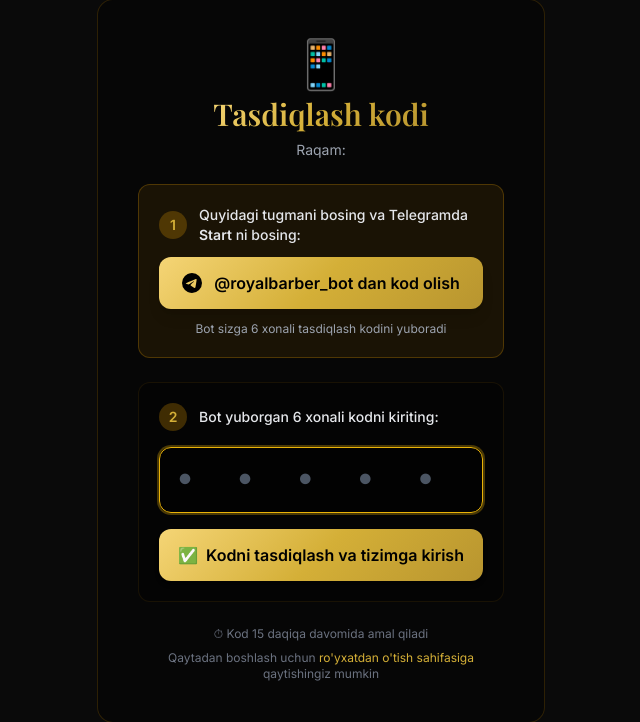
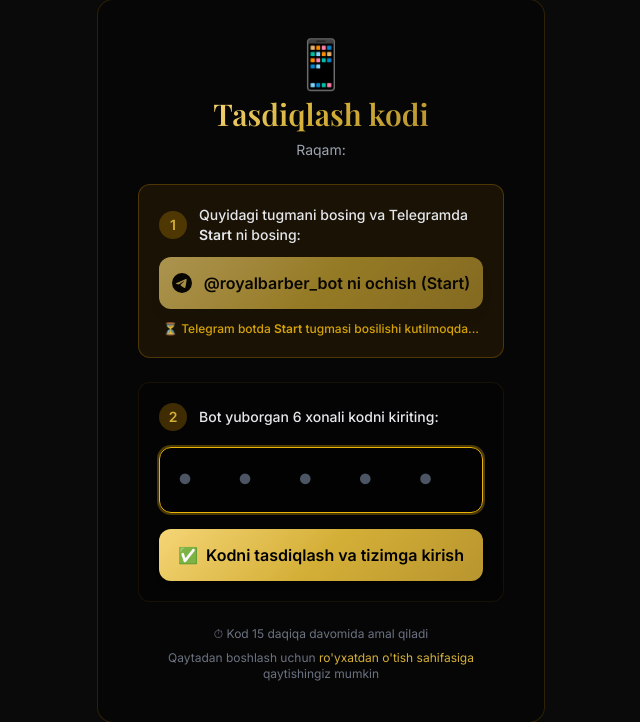
Before and after one commit to abduakhadov/hackaton, a Django app: page /accounts/register/verify/ in a window 1280 px wide. Shown: the part 146-868 px from the top of the page, without its empty margins (319-959 px from the left). Run offline with Django 5.2, Linux system fonts and the light colour scheme; parts of the project's set-up code (start-up, migrations or seed data) failed here and were passed over; some libraries are stand-ins or nearby versions.

Commit message:
Add check_otp_status and real-time Telegram status feedback

```diff
--- a/apps/users/urls.py
+++ b/apps/users/urls.py
@@ -14,4 +14,5 @@ urlpatterns = [
     path('profile/<int:pk>/', views.ProfileView.as_view(), name='profile_detail'),
     # Telegram bot webhook — bot dan xabarlar keladi
     path('tg-webhook/', views.TelegramWebhookView.as_view(), name='telegram_webhook'),
+    path('check-otp-status/', views.check_otp_status, name='check_otp_status'),
 ]
--- a/apps/users/views.py
+++ b/apps/users/views.py
@@ -180,6 +180,21 @@ class VerifyOTPView(View):
         return redirect('main:home')
 
 
+def check_otp_status(request):
+    """AJAX orqali Telegram botdan kod yuborilganligini tekshirish."""
+    otp_id = request.GET.get('otp_id') or request.session.get('pending_otp_id')
+    phone = request.GET.get('phone') or request.session.get('pending_phone')
+    otp = None
+    if otp_id:
+        otp = TelegramOTP.objects.filter(pk=otp_id, is_used=False).first()
+    elif phone:
+        otp = TelegramOTP.objects.filter(phone_number=phone, is_used=False).order_by('-created_at').first()
+
+    if otp and otp.telegram_chat_id:
+        return JsonResponse({'sent': True, 'chat_id': otp.telegram_chat_id})
+    return JsonResponse({'sent': False})
+
+
 @method_decorator(csrf_exempt, name='dispatch')
 class TelegramWebhookView(View):
     """
--- a/templates/users/verify_otp.html
+++ b/templates/users/verify_otp.html
@@ -19,14 +19,16 @@
                 <span class="w-7 h-7 rounded-full bg-yellow-600/30 text-gold-500 font-bold text-sm flex items-center justify-center flex-shrink-0">1</span>
                 <p class="text-sm text-gray-200 font-medium">Quyidagi tugmani bosing va Telegramda <b>Start</b> ni bosing:</p>
             </div>
-            <a href="{{ bot_link }}" target="_blank" rel="noopener"
-               class="flex items-center justify-center gap-3 w-full gold-gradient text-black font-bold py-3.5 rounded-xl text-base hover:opacity-90 transition shadow-lg">
+            <a href="{{ bot_link }}" target="_blank" rel="noopener" id="tg-bot-btn"
+               class="flex items-center justify-center gap-3 w-full gold-gradient text-black font-bold py-3.5 rounded-xl text-base hover:opacity-90 transition shadow-lg animate-pulse">
                 <svg class="w-5 h-5" viewBox="0 0 24 24" fill="currentColor">
                     <path d="M11.944 0A12 12 0 0 0 0 12a12 12 0 0 0 12 12 12 12 0 0 0 12-12A12 12 0 0 0 12 0a12 12 0 0 0-.056 0zm4.962 7.224c.1-.002.321.023.465.14a.506.506 0 0 1 .171.325c.016.093.036.306.02.472-.18 1.898-.962 6.502-1.36 8.627-.168.9-.499 1.201-.82 1.23-.696.065-1.225-.46-1.9-.902-1.056-.693-1.653-1.124-2.678-1.8-1.185-.78-.417-1.21.258-1.91.177-.184 3.247-2.977 3.307-3.23.007-.032.014-.15-.056-.212s-.174-.041-.249-.024c-.106.024-1.793 1.14-5.061 3.345-.48.33-.913.49-1.302.48-.428-.008-1.252-.241-1.865-.44-.752-.245-1.349-.374-1.297-.789.027-.216.325-.437.893-.663 3.498-1.524 5.83-2.529 6.998-3.014 3.332-1.386 4.025-1.627 4.476-1.635z"/>
                 </svg>
-                <span>@royalbarber_bot dan kod olish</span>
+                <span>@royalbarber_bot ni ochish (Start)</span>
             </a>
-            <p class="text-xs text-gray-400 text-center">Bot sizga 6 xonali tasdiqlash kodini yuboradi</p>
+            <div id="bot-status-msg" class="text-xs text-center text-yellow-500/90 font-medium">
+                ⏳ Telegram botda <b>Start</b> tugmasi bosilishi kutilmoqda...
+            </div>
         </div>
 
         <!-- Step 2: Enter code -->
@@ -88,5 +90,26 @@
             }
         });
     }
+
+    // Telegram botdan kod yuborilganini tekshirish
+    const otpId = "{{ otp_id }}";
+    const phone = "{{ phone }}";
+    const statusMsg = document.getElementById('bot-status-msg');
+
+    if (otpId || phone) {
+        const interval = setInterval(() => {
+            fetch(`{% url 'users:check_otp_status' %}?otp_id=${encodeURIComponent(otpId)}&phone=${encodeURIComponent(phone)}`)
+                .then(r => r.json())
+                .then(data => {
+                    if (data.sent) {
+                        if (statusMsg) {
+                            statusMsg.innerHTML = '<span class="text-green-400 font-semibold">✅ Kod Telegram botingizga yuborildi! Telegramni oching.</span>';
+                        }
+                        clearInterval(interval);
+                    }
+                })
+                .catch(() => {});
+        }, 2000);
+    }
 </script>
 {% endblock %}
```
